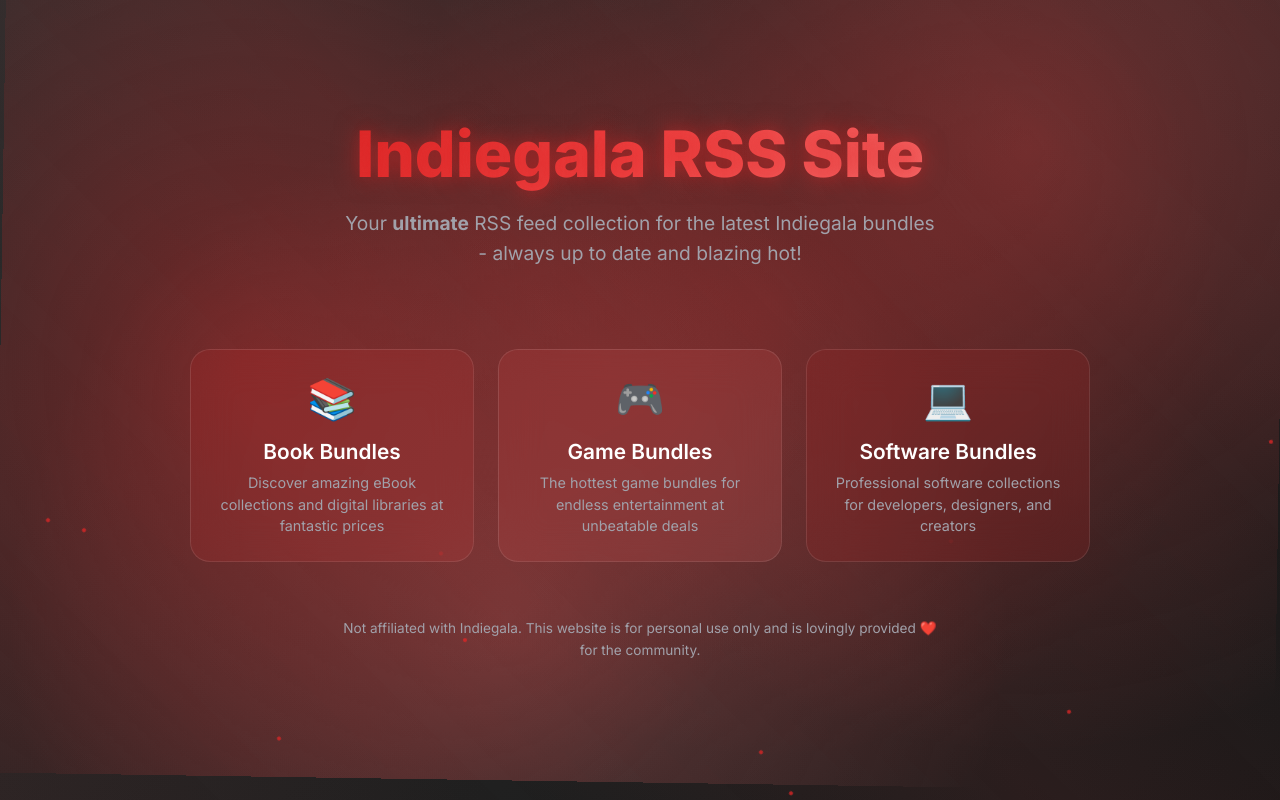
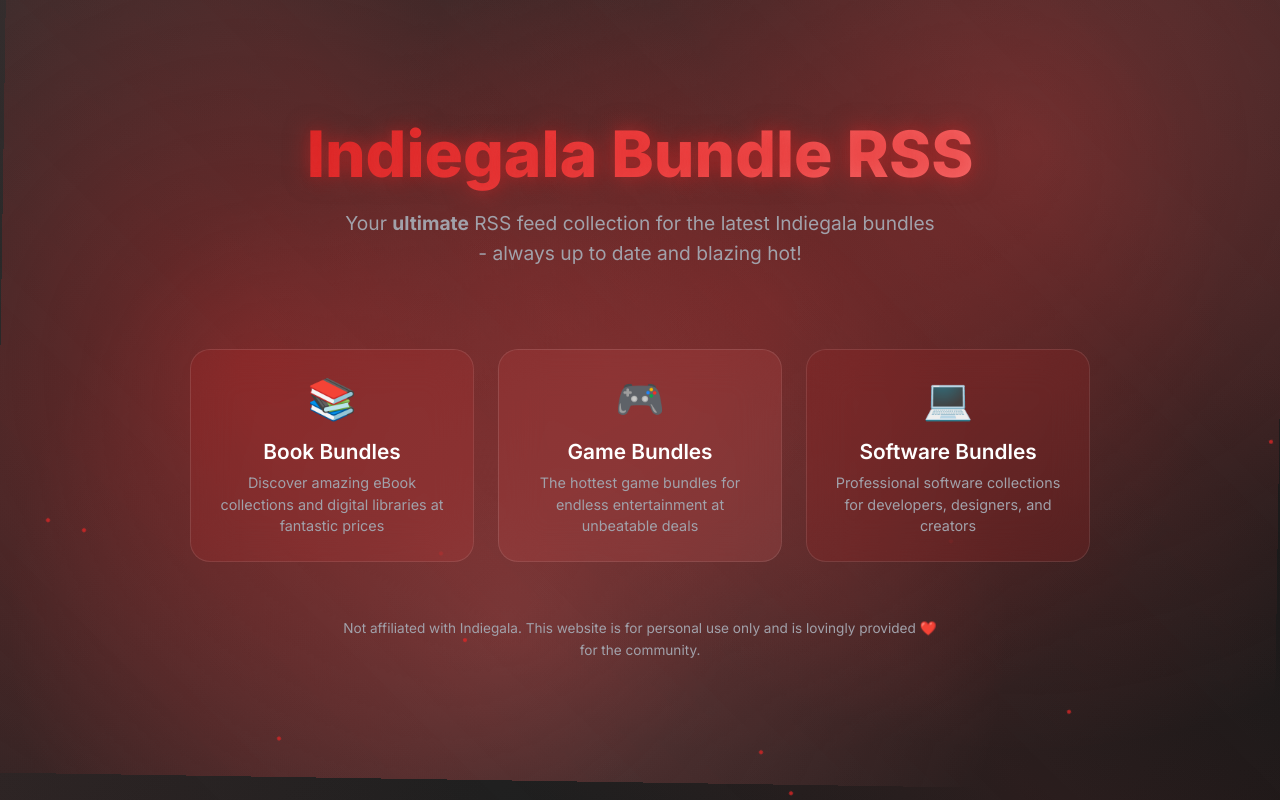
Before and after one commit to Feuerlord2/Indiegala-RSS-Site, a plain HTML site: page docs/index.html in a window 1280 px wide. Drawn offline with Linux system fonts and the light colour scheme.

Commit message:
Update index.html

```diff
--- a/docs/index.html
+++ b/docs/index.html
@@ -391,7 +391,7 @@
 
     <div class="container">
         <header class="header">
-            <h1 class="logo">Indiegala RSS Site</h1>
+            <h1 class="logo">Indiegala Bundle RSS</h1>
             <p class="subtitle">
                 Your <strong>ultimate</strong> RSS feed collection for the latest
                 Indiegala bundles - always up to date and blazing hot!
```
